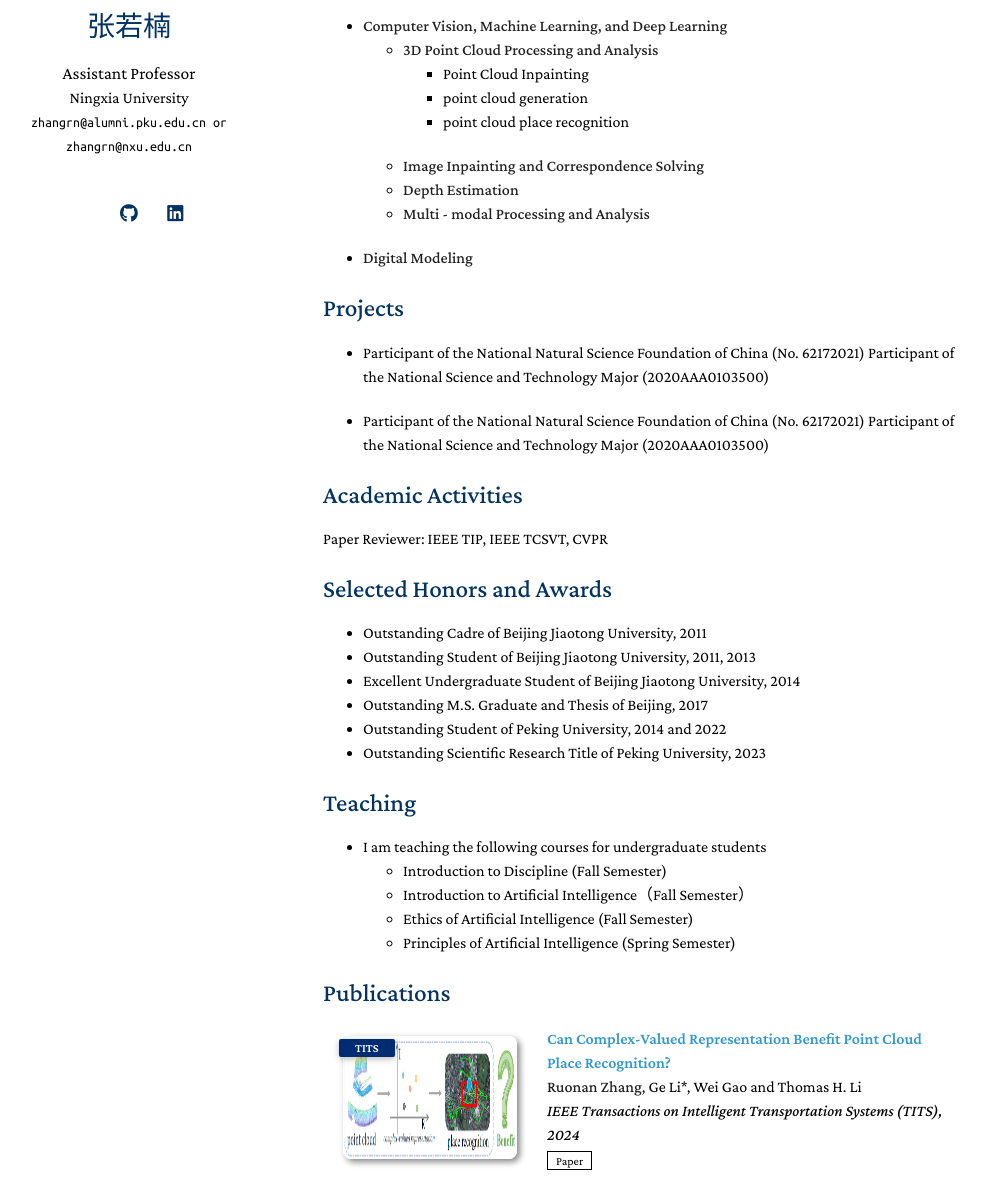
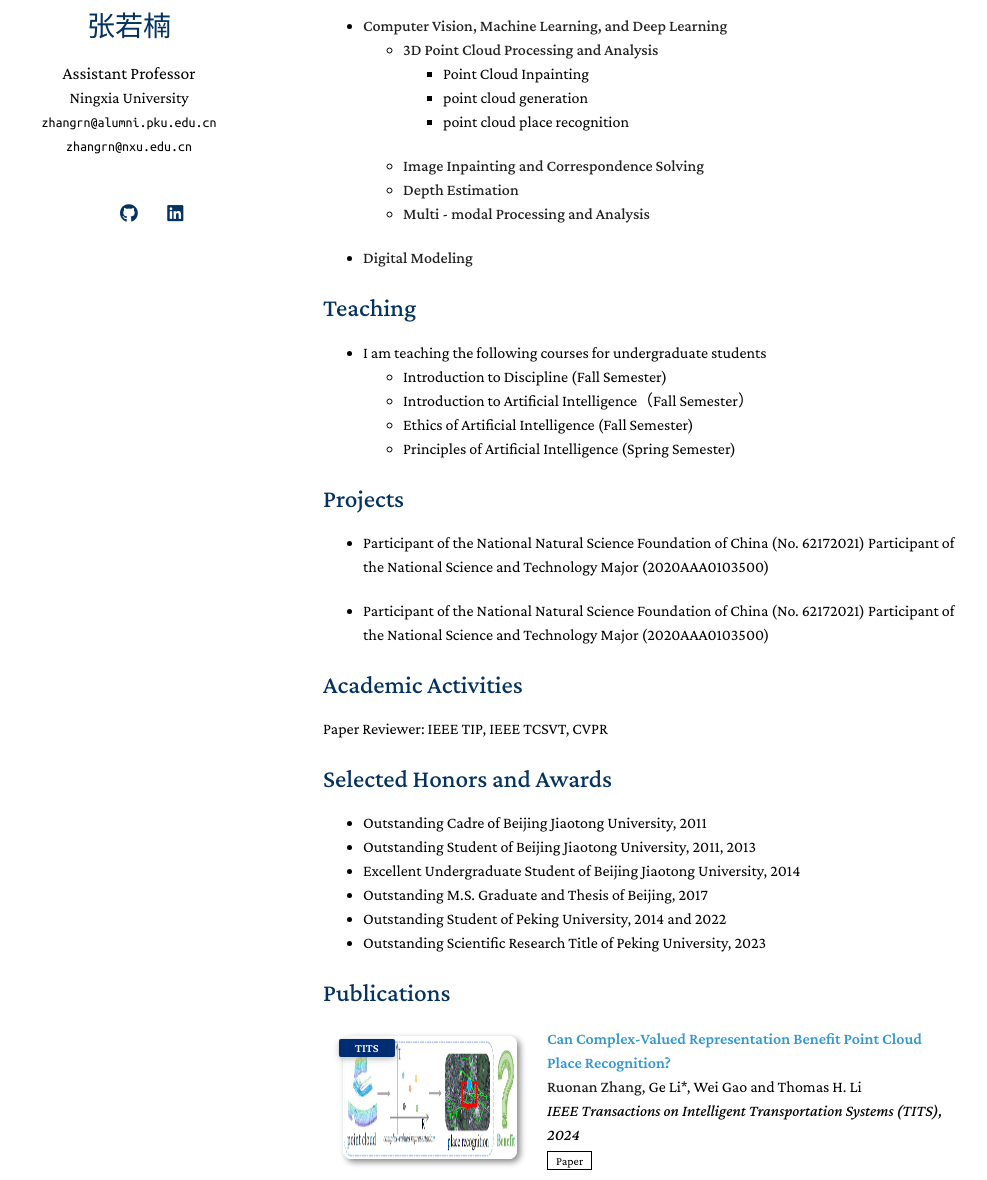
Before and after one commit to Smile232323/Smile232323.github.io, a Jekyll site: the page built from index.md, in a window 1280 px wide and 1400 px high. Shown: the part 220-1400 px from the top of the window, without its empty margins (147-1134 px from the left). Built offline with Jekyll 4.4.1, drawn with Linux system fonts in a browser that asks for light colours; a style sheet for code colours, icons or effects is not loaded; our own code applies the rules of GitHub Pages for plain Markdown files.

Commit message:
Optimize the catalogue

```diff
--- a/_config.yml
+++ b/_config.yml
@@ -3,7 +3,7 @@
 title_chinese: 张若楠
 position: Assistant Professor
 affiliation: Ningxia University
-email: zhangrn@alumni.pku.edu.cn or zhangrn@nxu.edu.cn
+email: zhangrn@alumni.pku.edu.cn zhangrn@nxu.edu.cn
 
 
 # Search Engine Optimization (SEO)
```
Also changed, not shown: index.md (+8 -8 lines).
